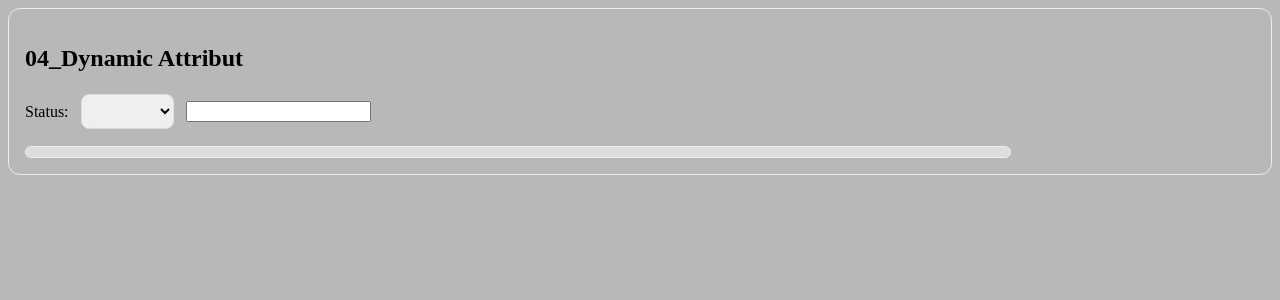
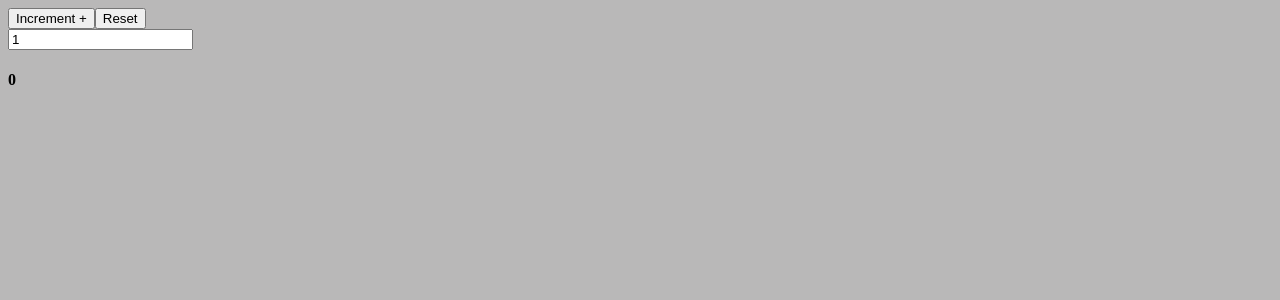
Before and after one commit to khadijadiop-g/VUECOURS, a Vue app in the folder cours/: page / in a window 1280 px wide. Shown: the top 300 px of the page. Built offline with nearby package versions, Linux system fonts and the light colour scheme.

Commit message:
eventssssssss

```diff
--- a/cours/src/App.vue
+++ b/cours/src/App.vue
@@ -1,6 +1,8 @@
 <script setup>
+import Event from './demos/05_Event/Event.vue';
+
 // import VBind from './demos/03_VBind/VBind.vue';
-import AttributDynamic from './demos/04_AttributDynamic/AttributDynamic.vue';
+// import AttributDynamic from './demos/04_AttributDynamic/AttributDynamic.vue';
 
 // import Interpolation from './demos/02_Interpolation/Interpolation.vue';
 
@@ -10,7 +12,8 @@ import AttributDynamic from './demos/04_AttributDynamic/AttributDynamic.vue';
 <template>
 
 <div>
-    <AttributDynamic/>
+    <Event></Event>
+    <!-- <AttributDynamic/> -->
     <!-- <VBind/> -->
 <!-- <Interpolation></Interpolation> -->
 </div>
--- /dev/null
+++ b/cours/src/demos/05_Event/Event.vue
@@ -0,0 +1,31 @@
+
+
+<script setup>
+import { ref } from 'vue';
+
+const step = ref(1);
+const cpt = ref(0);
+function increment(){
+    cpt.value+=step.value;
+}
+function reset(){
+    cpt.value = 0;
+}
+</script>
+
+<template>
+<div>
+    <div>
+        <button @click="increment">Increment +</button>
+        <button @click.right.prevent="reset">Reset</button>
+    </div>
+    <div>
+        <input type="number" min="1" v-model.number="step" @keyup.enter="increment">
+    </div>
+    <h4>{{ cpt }}</h4>
+</div>
+</template>
+
+<style scoped>
+
+</style>
```
